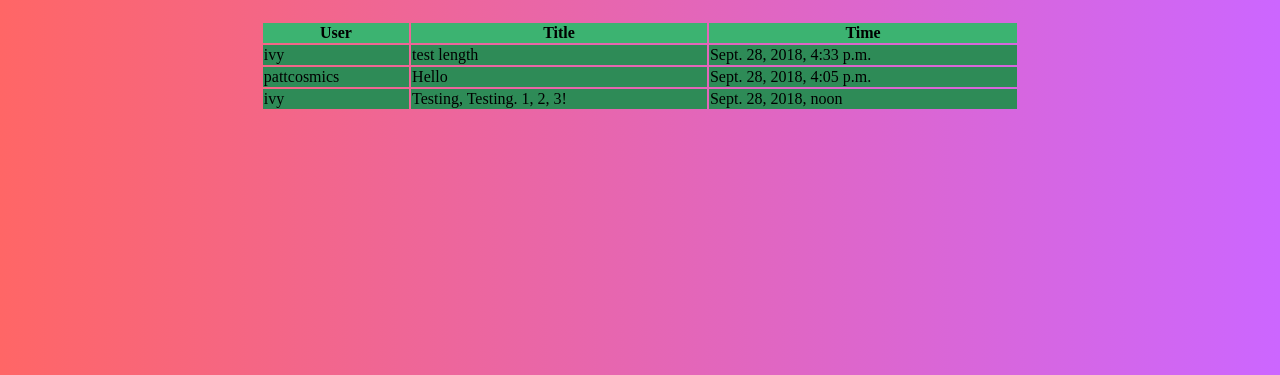
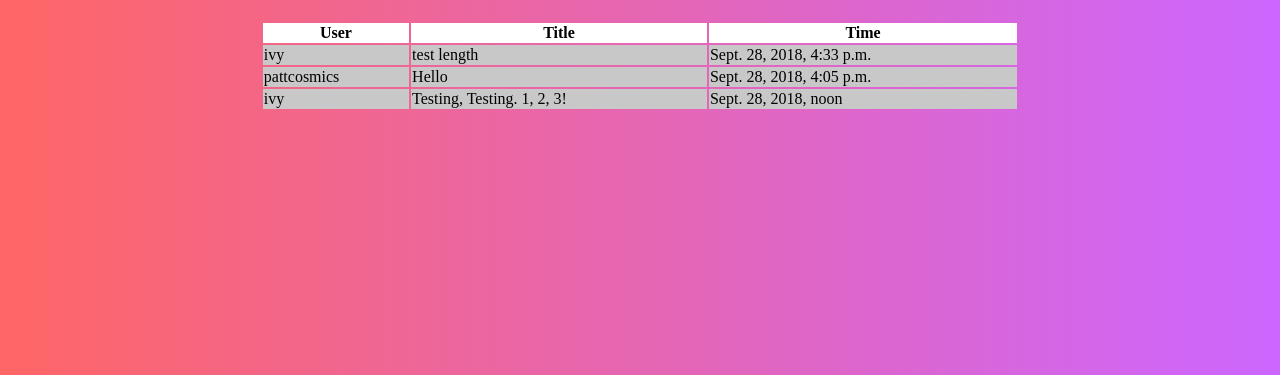
Before and after one commit to intotheskywithivy/vision, a Django app: page /vision/ in a window 1280 px wide. Shown: the part 45-420 px from the top of the page. Run offline with Django 3.2, Linux system fonts and the light colour scheme; data comes from the database, SQL or seed files in the repository.

Commit message:
changed color of table

```diff
--- a/vision/static/vision/styles.css
+++ b/vision/static/vision/styles.css
@@ -2,10 +2,10 @@ body {
   background: linear-gradient(-90deg, rgb(204,102,255), rgb(255,102,102));
 }
 th {
-  background-color: rgb(60,179,113);
+  background-color: rgb(255,255,255);
 }
 td {
-  background-color:	rgb(46,139,87);
+  background-color:	rgb(200,200,200);
 }
 td a {
   color: black;
```
